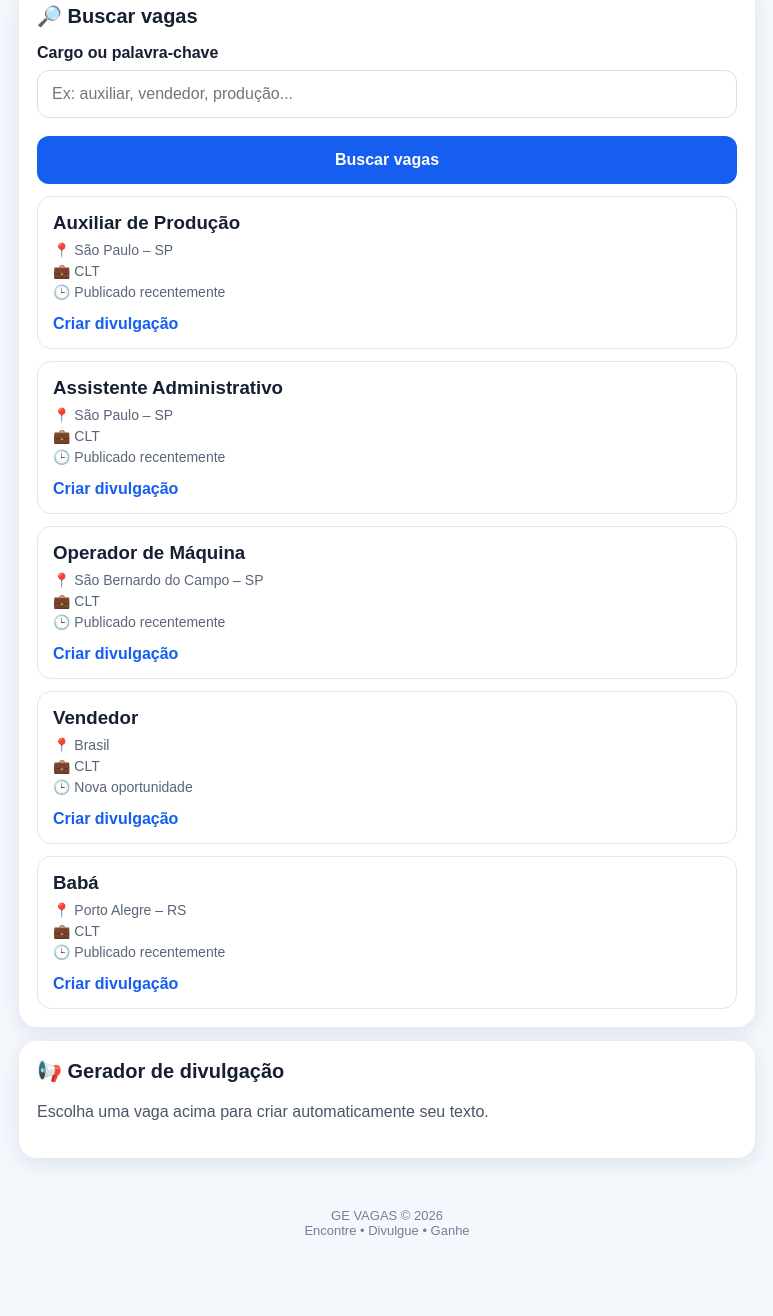
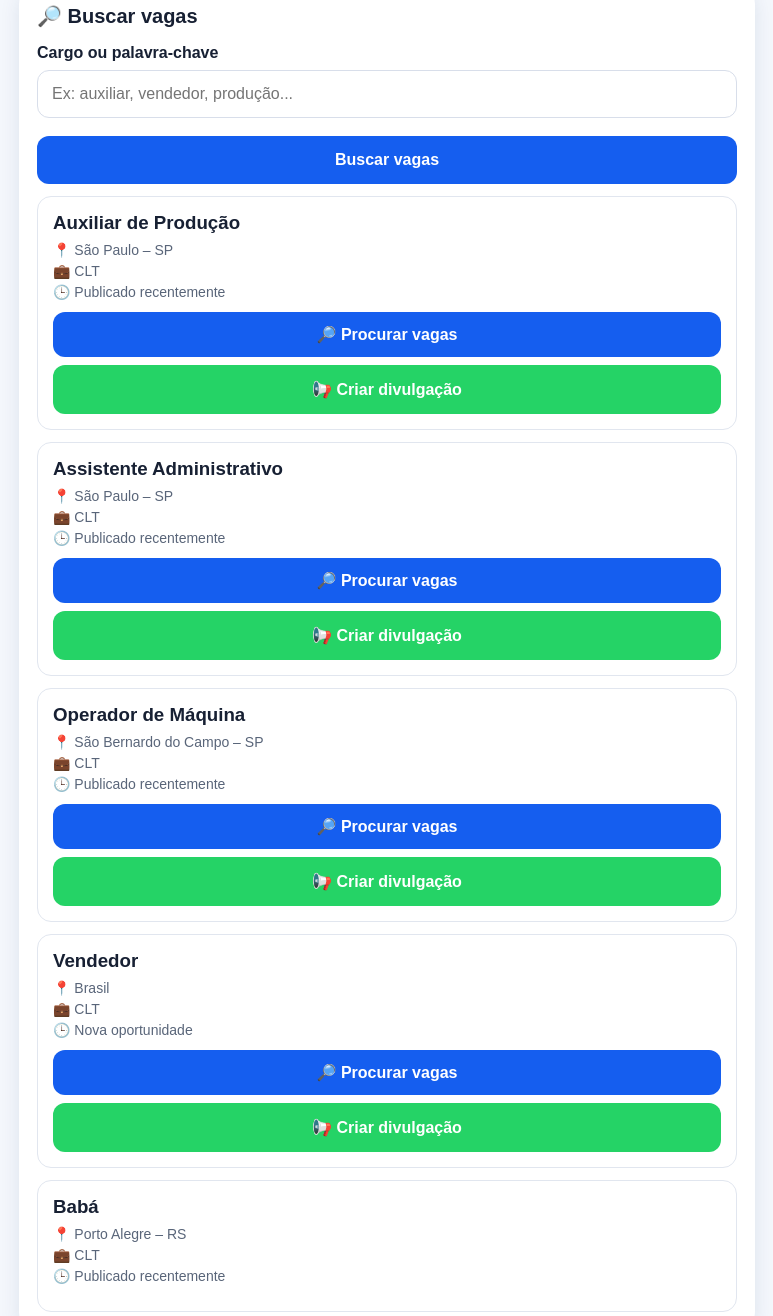
Before and after one commit to genivalelias326-hue/GE-VAGAS, a plain HTML site: page index.html in a window 1280 px wide. Shown: the part 317-1633 px from the top of the page, without its empty margins (253-1026 px from the left). Before the commit the page ends 1575 px from the top, so only its background shows below. Drawn offline with Linux system fonts and the light colour scheme.

Commit message:
Atualizar o index.html

```diff
--- a/index.html
+++ b/index.html
@@ -91,7 +91,7 @@
       margin-bottom: 8px;
     }
 
-    input, select {
+    input {
       width: 100%;
       padding: 14px;
       border: 1px solid #d8deea;
@@ -135,12 +135,28 @@
       font-size: 14px;
     }
 
-    .vaga a {
-      display: inline-block;
-      margin-top: 10px;
-      color: #155eef;
+    .botoes-vaga {
+      display: grid;
+      grid-template-columns: 1fr;
+      gap: 8px;
+      margin-top: 12px;
+    }
+
+    .btn-ver-vaga {
+      display: block;
+      width: 100%;
+      text-align: center;
+      padding: 13px;
+      border-radius: 12px;
+      background: #155eef;
+      color: white;
       font-weight: bold;
       text-decoration: none;
+    }
+
+    .btn-divulgacao {
+      background: #25d366;
+      margin-top: 0;
     }
 
     #resultado {
@@ -186,6 +202,7 @@
   <main>
 
     <section class="card">
+
       <h2>Boas oportunidades começam aqui. 💼</h2>
 
       <p class="intro">
@@ -194,6 +211,7 @@
       </p>
 
       <div class="stats">
+
         <div class="stat">
           <strong id="totalVagas">5</strong>
           <span>Vagas no painel</span>
@@ -208,10 +226,14 @@
           <strong>0</strong>
           <span>Anúncios criados</span>
         </div>
+
       </div>
+
     </section>
 
+
     <section class="card">
+
       <h2>🔎 Buscar vagas</h2>
 
       <label for="busca">Cargo ou palavra-chave</label>
@@ -226,177 +248,154 @@
         Buscar vagas
       </button>
 
+
       <div id="listaVagas">
 
+
         <div class="vaga">
+
           <h3>Auxiliar de Produção</h3>
           <p>📍 São Paulo – SP</p>
           <p>💼 CLT</p>
           <p>🕒 Publicado recentemente</p>
-          <a href="#" onclick="gerarDivulgacao('Auxiliar de Produção','São Paulo – SP','CLT')">
-            Criar divulgação
-          </a>
+
+          <div class="botoes-vaga">
+
+            <a
+              class="btn-ver-vaga"
+              href="https://www.google.com/search?q=Auxiliar+de+Produção+vagas+São+Paulo"
+              target="_blank"
+            >
+              🔎 Procurar vagas
+            </a>
+
+            <button
+              class="btn-divulgacao"
+              onclick="gerarDivulgacao(
+                'Auxiliar de Produção',
+                'São Paulo – SP',
+                'CLT',
+                'https://www.google.com/search?q=Auxiliar+de+Produção+vagas+São+Paulo'
+              )"
+            >
+              📢 Criar divulgação
+            </button>
+
+          </div>
+
         </div>
 
+
         <div class="vaga">
+
           <h3>Assistente Administrativo</h3>
           <p>📍 São Paulo – SP</p>
           <p>💼 CLT</p>
           <p>🕒 Publicado recentemente</p>
-          <a href="#" onclick="gerarDivulgacao('Assistente Administrativo','São Paulo – SP','CLT')">
-            Criar divulgação
-          </a>
+
+          <div class="botoes-vaga">
+
+            <a
+              class="btn-ver-vaga"
+              href="https://www.google.com/search?q=Assistente+Administrativo+vagas+São+Paulo"
+              target="_blank"
+            >
+              🔎 Procurar vagas
+            </a>
+
+            <button
+              class="btn-divulgacao"
+              onclick="gerarDivulgacao(
+                'Assistente Administrativo',
+                'São Paulo – SP',
+                'CLT',
+                'https://www.google.com/search?q=Assistente+Administrativo+vagas+São+Paulo'
+              )"
+            >
+              📢 Criar divulgação
+            </button>
+
+          </div>
+
         </div>
 
+
         <div class="vaga">
+
           <h3>Operador de Máquina</h3>
           <p>📍 São Bernardo do Campo – SP</p>
           <p>💼 CLT</p>
           <p>🕒 Publicado recentemente</p>
-          <a href="#" onclick="gerarDivulgacao('Operador de Máquina','São Bernardo do Campo – SP','CLT')">
-            Criar divulgação
-          </a>
+
+          <div class="botoes-vaga">
+
+            <a
+              class="btn-ver-vaga"
+              href="https://www.google.com/search?q=Operador+de+Máquina+vagas+São+Bernardo+do+Campo"
+              target="_blank"
+            >
+              🔎 Procurar vagas
+            </a>
+
+            <button
+              class="btn-divulgacao"
+              onclick="gerarDivulgacao(
+                'Operador de Máquina',
+                'São Bernardo do Campo – SP',
+                'CLT',
+                'https://www.google.com/search?q=Operador+de+Máquina+vagas+São+Bernardo+do+Campo'
+              )"
+            >
+              📢 Criar divulgação
+            </button>
+
+          </div>
+
         </div>
 
+
         <div class="vaga">
+
           <h3>Vendedor</h3>
           <p>📍 Brasil</p>
           <p>💼 CLT</p>
           <p>🕒 Nova oportunidade</p>
-          <a href="#" onclick="gerarDivulgacao('Vendedor','Brasil','CLT')">
-            Criar divulgação
-          </a>
+
+          <div class="botoes-vaga">
+
+            <a
+              class="btn-ver-vaga"
+              href="https://www.google.com/search?q=Vendedor+vagas+Brasil"
+              target="_blank"
+            >
+              🔎 Procurar vagas
+            </a>
+
+            <button
+              class="btn-divulgacao"
+              onclick="gerarDivulgacao(
+                'Vendedor',
+                'Brasil',
+                'CLT',
+                'https://www.google.com/search?q=Vendedor+vagas+Brasil'
+              )"
+            >
+              📢 Criar divulgação
+            </button>
+
+          </div>
+
         </div>
 
+
         <div class="vaga">
+
           <h3>Babá</h3>
           <p>📍 Porto Alegre – RS</p>
           <p>💼 CLT</p>
           <p>🕒 Publicado recentemente</p>
-          <a href="#" onclick="gerarDivulgacao('Babá','Porto Alegre – RS','CLT')">
-            Criar divulgação
-          </a>
-        </div>
 
-      </div>
-    </section>
+          <div class="botoes-vaga">
 
-    <section class="card">
-      <h2>📢 Gerador de divulgação</h2>
-
-      <p class="intro">
-        Escolha uma vaga acima para criar automaticamente seu texto.
-      </p>
-
-      <div id="resultado"></div>
-
-      <div class="acoes" id="acoes">
-        <button onclick="copiarTexto()">
-          📋 Copiar texto
-        </button>
-
-        <button class="btn-secundario" onclick="compartilharTexto()">
-          📲 Compartilhar
-        </button>
-      </div>
-
-    </section>
-
-  </main>
-
-  <footer>
-    GE VAGAS © 2026<br>
-    Encontre • Divulgue • Ganhe
-  </footer>
-
-  <script>
-
-    let textoAtual = "";
-
-    function buscarVagas() {
-
-      const busca = document
-        .getElementById("busca")
-        .value
-        .toLowerCase();
-
-      const vagas = document.querySelectorAll(".vaga");
-
-      vagas.forEach(function(vaga) {
-
-        const texto = vaga.innerText.toLowerCase();
-
-        if (texto.includes(busca)) {
-          vaga.style.display = "block";
-        } else {
-          vaga.style.display = "none";
-        }
-
-      });
-
-    }
-
-    function gerarDivulgacao(cargo, local, tipo) {
-
-      textoAtual =
-`🚨 NOVA VAGA DISPONÍVEL!
-
-💼 Cargo: ${cargo}
-📍 Local: ${local}
-📄 Contratação: ${tipo}
-
-📢 Gostou da oportunidade?
-
-Acesse o link da vaga e envie sua candidatura.
-
-🔎 GE VAGAS
-Encontre • Divulgue • Ganhe`;
-
-      document.getElementById("resultado").innerText = textoAtual;
-
-      document.getElementById("resultado").style.display = "block";
-
-      document.getElementById("acoes").style.display = "grid";
-
-      window.scrollTo({
-        top: document.body.scrollHeight,
-        behavior: "smooth"
-      });
-
-    }
-
-    function copiarTexto() {
-
-      navigator.clipboard.writeText(textoAtual)
-        .then(function() {
-          alert("Texto copiado com sucesso! 📋");
-        })
-        .catch(function() {
-          alert("Não foi possível copiar automaticamente.");
-        });
-
-    }
-
-    function compartilharTexto() {
-
-      if (navigator.share) {
-
-        navigator.share({
-          title: "GE VAGAS",
-          text: textoAtual
-        });
-
-      } else {
-
-        copiarTexto();
-
-        alert("Seu navegador não possui compartilhamento direto. O texto foi copiado.");
-
-      }
-
-    }
-
-  </script>
-
-</body>
-</html>
+            <a
+              class="btn-ver-vaga
```
